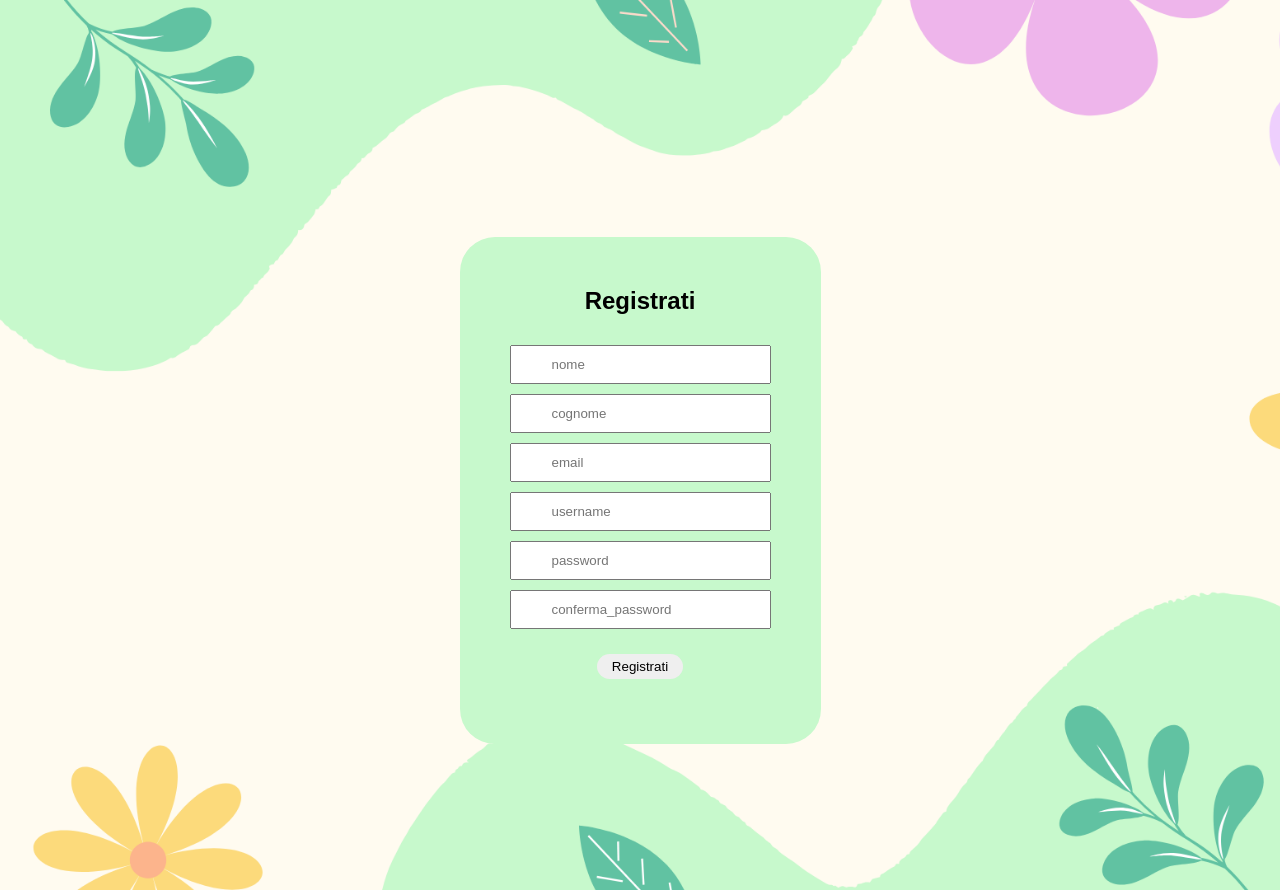
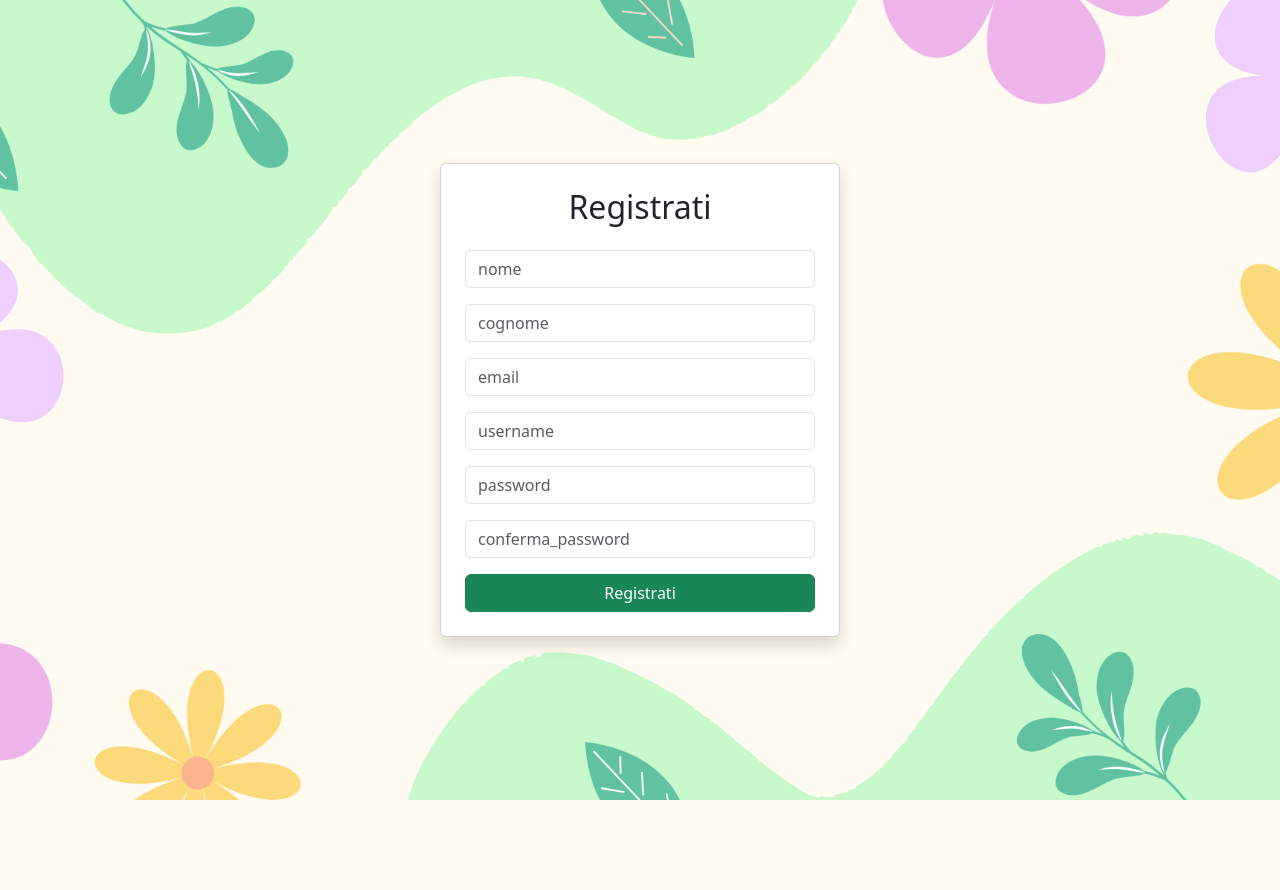
Before and after one commit to claudiagiuseppini/Plan-t-It, a PHP site: page /home/registrati.html in a window 1280 px wide. After the commit the page ends 800 px from the top, so only its background shows below. Run offline with PHP 8.4, Linux system fonts and the light colour scheme.

Commit message:
registrati.html con bootstrap

```diff
--- a/home/login.html
+++ b/home/login.html
@@ -8,6 +8,7 @@
 
     <!--Favicon -->
     <link rel="icon" href="../assets/favicon.png" type="image/png">
+
     <link href="https://cdn.jsdelivr.net/npm/bootstrap@5.3.3/dist/css/bootstrap.min.css" rel="stylesheet">
 
     <!-- Icone -->
--- a/home/registrati.html
+++ b/home/registrati.html
@@ -8,7 +8,13 @@
     <!--Favicon -->
     <link rel="icon" href="../assets/favicon.png" type="image/png">
 
-    <link rel = "stylesheet" href = "style.css">
+    <!--css -->
+    <link href="https://cdn.jsdelivr.net/npm/bootstrap@5.3.3/dist/css/bootstrap.min.css" rel="stylesheet">
+
+    <!-- Font-->
+    <link href="https://fonts.googleapis.com/css2?family=Poppins:wght@300;400;500;600;700&display=swap"
+        rel="stylesheet">
+
 </head>
 
 <style>
@@ -34,36 +40,39 @@
 </script>
 
 <body>
-    <div class = "container-form">
-        <div class = "register">
+<div class="container d-flex justify-content-center align-items-center vh-100">
+        <div class="card p-4 shadow" style="min-width: 300px; max-width: 400px; width: 100%;">
+
+            <h2 class = "text-center mb-4"> Registrati </h2>
+
 
             <form method= "POST" action= "registrati.php" class = "register-form" onsubmit="return checkPassword()">
-                <h2 class = "title"> Registrati </h2>
 
-                <div class = "input" >
-                    <input type = "text" placeholder = "nome" id = "nome" name = "nome"required>
+                <!-- mb = margin bottom -->
+                <div class = "mb-3" >
+                    <input type = "text" placeholder = "nome" id = "nome" name = "nome" class="form-control"required>
                 </div>
-                <div class = "input" >
-                    <input type = "text" placeholder = "cognome" id = "cognome" name = "cognome"required>
+                <div class = "mb-3" >
+                    <input type = "text" placeholder = "cognome" id = "cognome" name = "cognome" class="form-control"required>
                 </div>
 
-                <div class = "input" >
-                    <input type = "email" placeholder = "email" id = "email" name = "email" required>
+                <div class = "mb-3" >
+                    <input type = "email" placeholder = "email" id = "email" name = "email" class="form-control"required>
                 </div>
 
-                <div class = "input" >
-                    <input type = "text" placeholder = "username" id = "username" name = "username" required>
+                <div class = "mb-3">
+                    <input type = "text" placeholder = "username" id = "username" name = "username" class="form-control" required>
                 </div>
 
-                <div class = "input" >
-                    <input type = "password" placeholder = "password"  id = "password" name = "password"required>
+                <div class = "mb-3" >
+                    <input type = "password" placeholder = "password"  id = "password" name = "password" class="form-control" required>
                 </div>
 
-                <div class = "input" >
-                    <input type = "password" placeholder = "conferma_password" id = "conferma_password" name = "conferma_password"required>
+                <div class = "mb-3" >
+                    <input type = "password" placeholder = "conferma_password" id = "conferma_password" name = "conferma_password" class="form-control" required>
                 </div>
 
-            <button class = "btn-form" type = "submit" name = "registrati"> Registrati </button>
+            <button class = "btn btn-success w-100" type = "submit" name = "registrati"> Registrati </button>
             </form>
         </div>
     </div>
--- a/home/style.css
+++ b/home/style.css
@@ -98,66 +98,6 @@
 
 
 
-
-    .container-form{
-    height: 100vh;
-    display: flex;
-    justify-content: center;
-    align-items: center;
-    }
-
-
-    .login{
-    text-align: center;
-    background-color: var(--color_1);
-    padding: 50px;
-    border-top-left-radius: 35px;
-    border-bottom-left-radius: 35px;
-    border-top-right-radius: 35px;
-    border-bottom-right-radius: 35px;
-    align-items: center;
-    }
-
-
-
-    .login-form h2{
-    text-align: center;
-    margin-bottom: 30px;
-    color: var(--color_3)
-    }
-
-    .login-form input{
-    text-align: left;
-    color: var(--color_3);
-    padding: 15px 30px;
-    margin-bottom: 15px;
-    border-radius: 35px;
-    }
-
-    .register{
-    text-align: center;
-    background-color: var(--color_1);
-    padding: 50px;
-    border-top-left-radius: 35px;
-    border-bottom-left-radius: 35px;
-    border-top-right-radius: 35px;
-    border-bottom-right-radius: 35px;
-    align-items: center;
-    }
-
-    .register-form h2{
-    text-align: center;
-    margin-bottom: 30px;
-    color: var(--color_3)
-    }
-
-    .register-form input{
-    text-align: left;
-    color: var(--color_3);
-    padding: 10px 40px;
-    margin-bottom: 10px;
-    }
-
     .btn-form{
     border: none;
     border-radius: 25px;
```
